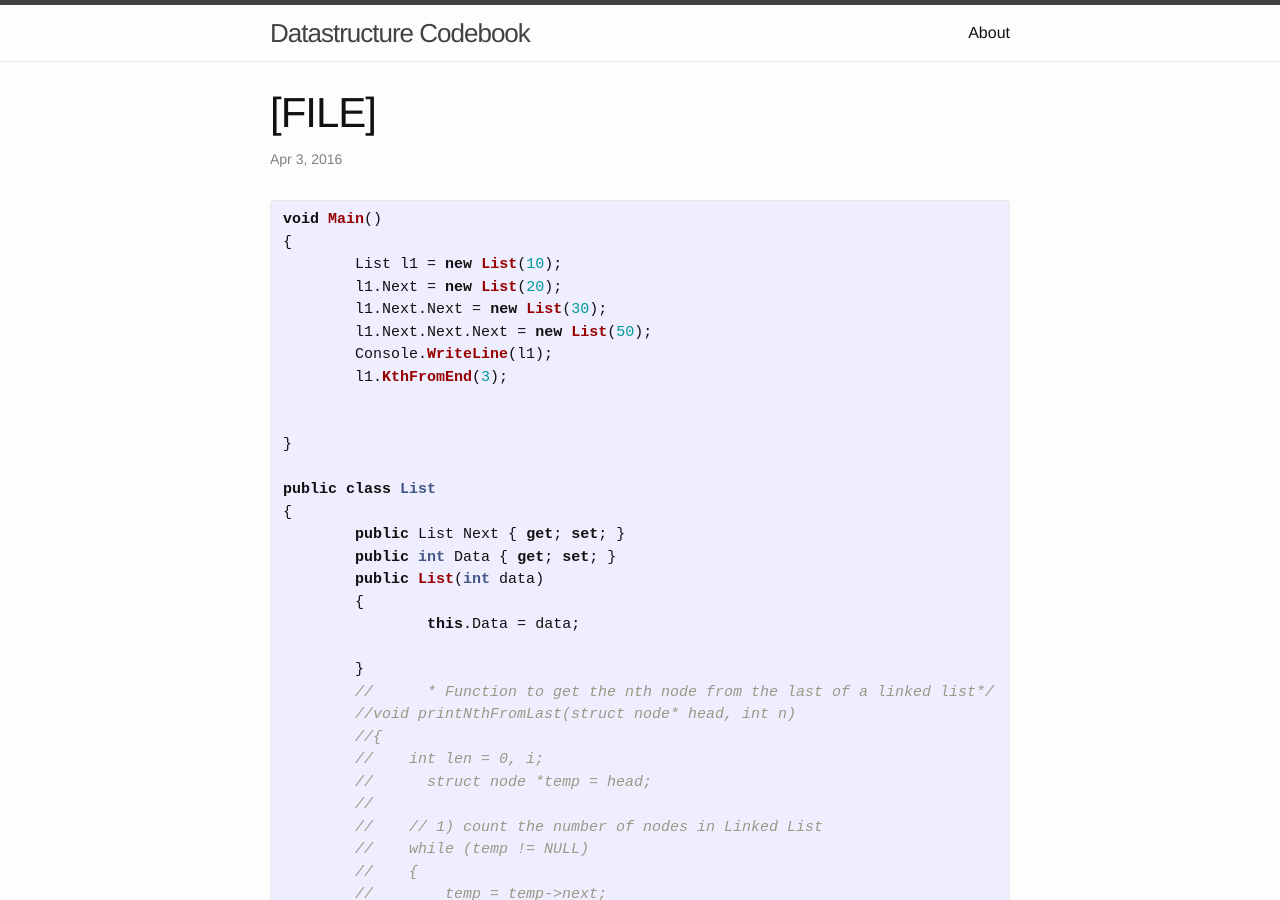
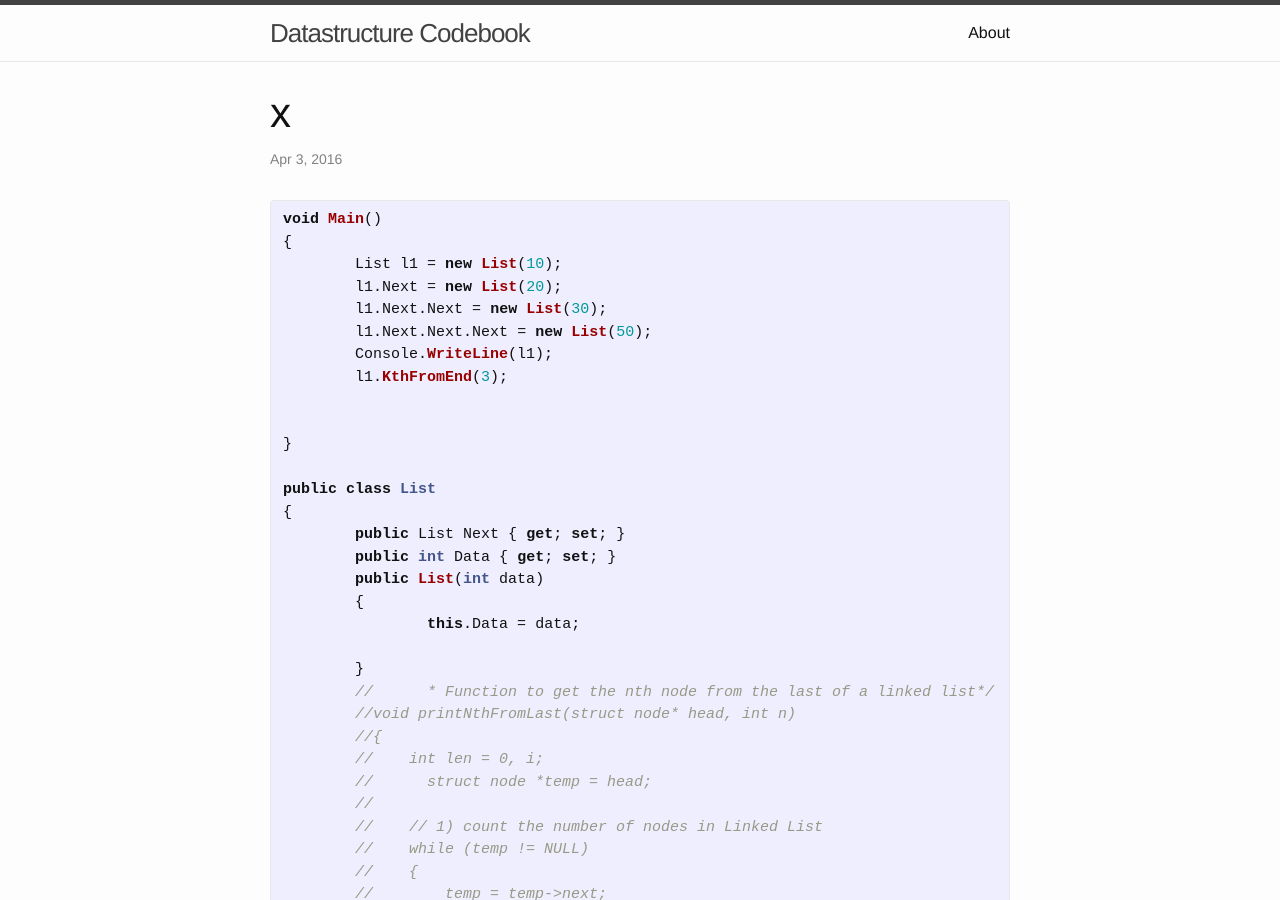
Before and after one commit to dscodebook/dscodebook.github.com, a Jekyll site: the page built from _posts/2016-04-03-KthNode.markdown, in a window 1280 px wide and 900 px high. Built offline with Jekyll 4.4.1, drawn with Linux system fonts in a browser that asks for light colours.

```diff
--- a/_config.yml
+++ b/_config.yml
@@ -19,3 +19,4 @@ github_username:  santoshkumarsingh.cs
 
 # Build settings
 markdown: kramdown
+excerpt_separator: ""
--- a/_posts/2016-04-03-KthNode.markdown
+++ b/_posts/2016-04-03-KthNode.markdown
@@ -1,6 +1,6 @@
 ---
 layout: post
-title:  "[FILE]"
+title:  "x"
 date:   2016-04-03 19:59:20 +0530
 categories: Sorting
 ---
```
